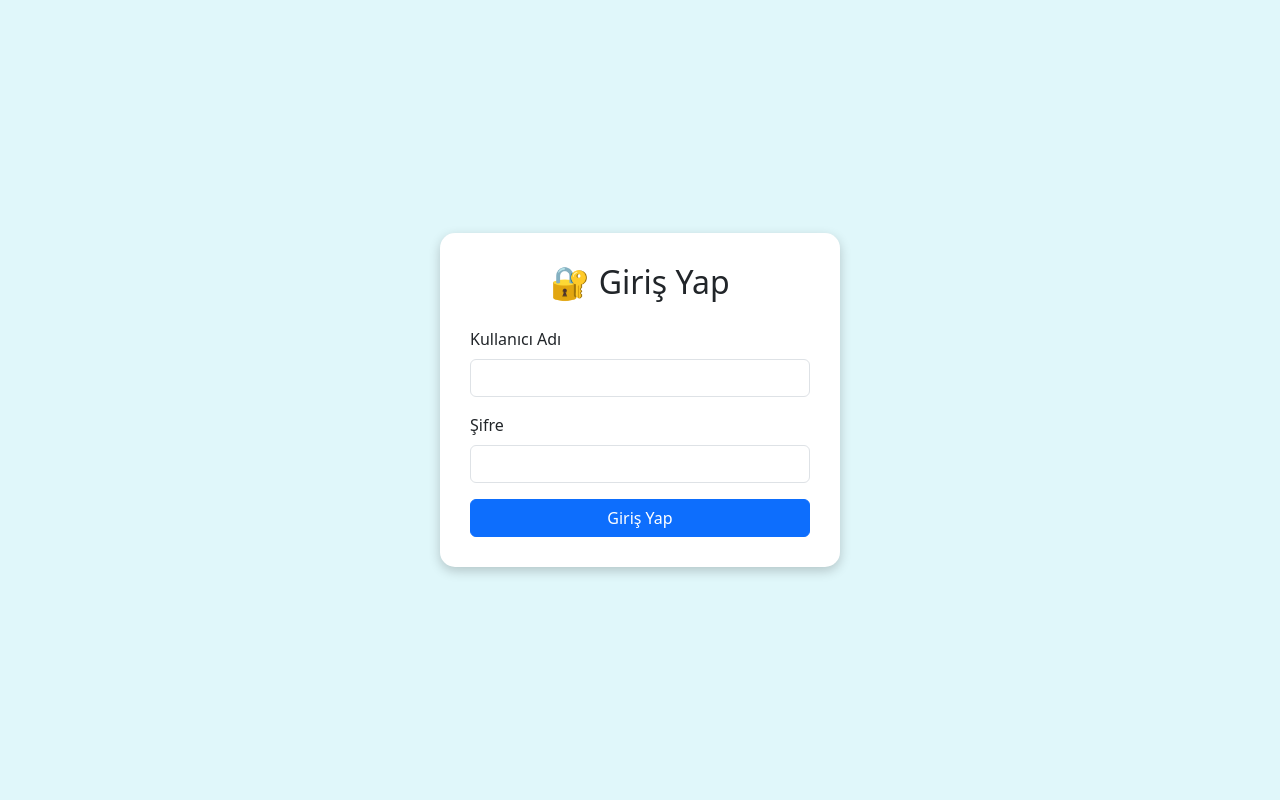
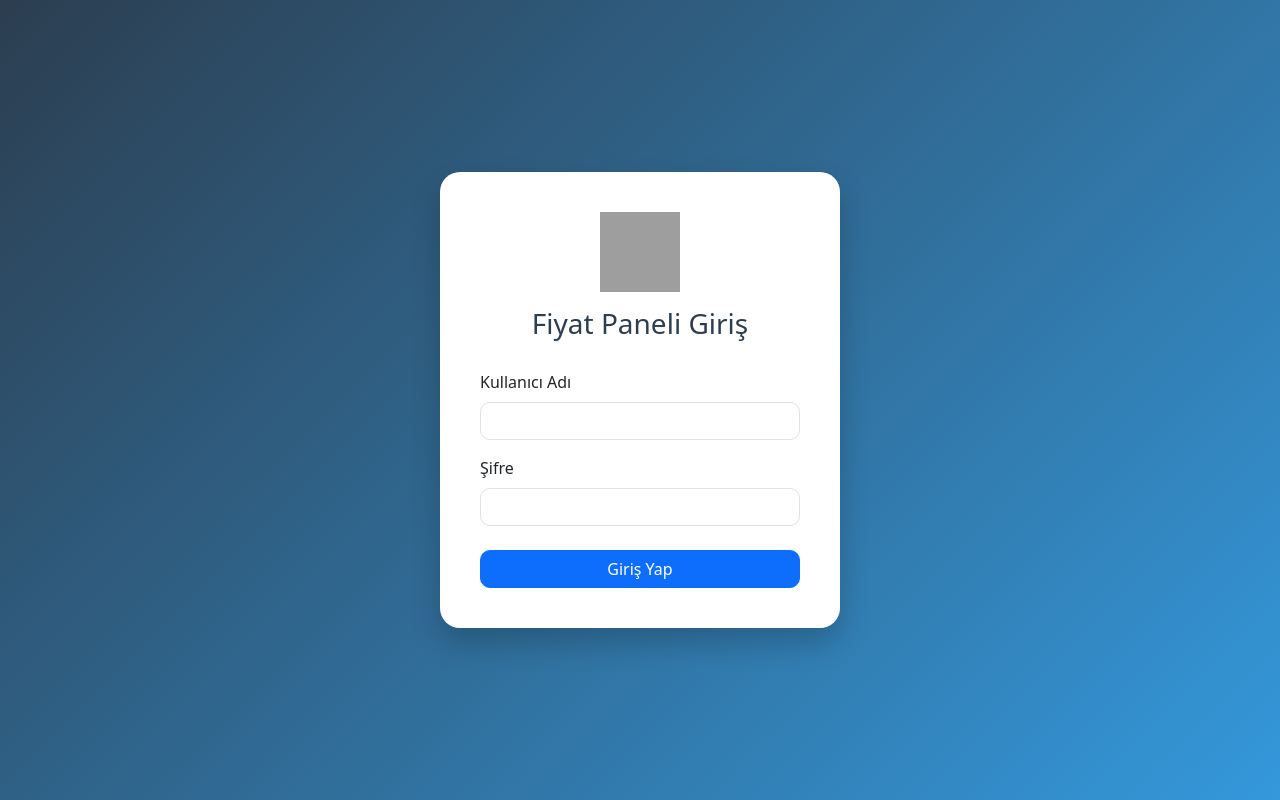
Before and after one commit to TeraH4wk/fiyat-paneli, a Flask app: page /login in a window 1280 px wide. Run offline with Flask 3, Linux system fonts and the light colour scheme; grey boxes are pictures that could not be loaded.

Commit message:
Login page güncellendi

```diff
--- a/templates/index.html
+++ b/templates/index.html
@@ -41,7 +41,7 @@
 
     <!-- Arama -->
 
-<<input type="text" id="arama" class="form-control mb-4" placeholder="Ürün adında ara...">
+<input type="text" id="arama" class="form-control mb-4" placeholder="Ürün adında ara...">
 
 <!-- Ürün Kartları -->
 <div class="row" id="urunKartlari">
--- a/templates/login.html
+++ b/templates/login.html
@@ -4,55 +4,78 @@
     <meta charset="UTF-8">
     <title>Giriş Yap</title>
     <meta name="viewport" content="width=device-width, initial-scale=1">
-
-    <!-- Bootstrap CDN -->
     <link href="https://cdn.jsdelivr.net/npm/bootstrap@5.3.0/dist/css/bootstrap.min.css" rel="stylesheet">
-
     <style>
         body {
-            background: #e0f7fa;
+            background: linear-gradient(135deg, #2c3e50, #3498db);
+            height: 100vh;
             display: flex;
             align-items: center;
             justify-content: center;
-            height: 100vh;
         }
-        .login-box {
+
+        .login-card {
             background: white;
-            padding: 30px;
-            border-radius: 15px;
-            box-shadow: 0 4px 12px rgba(0, 0, 0, 0.2);
+            border-radius: 20px;
+            padding: 40px;
+            box-shadow: 0 15px 30px rgba(0, 0, 0, 0.2);
             width: 100%;
             max-width: 400px;
+            text-align: center;
         }
-        .login-box h2 {
+
+        .login-card img {
+            width: 80px;
+            height: 80px;
+            margin-bottom: 15px;
+        }
+
+        .login-card h3 {
+            margin-bottom: 30px;
+            color: #2c3e50;
+        }
+
+        .btn-primary {
+            width: 100%;
+            border-radius: 10px;
+        }
+
+        .form-control {
+            border-radius: 10px;
+        }
+
+        .error-msg {
+            color: red;
             text-align: center;
-            margin-bottom: 25px;
+            margin-bottom: 20px;
+            font-weight: bold;
         }
     </style>
 </head>
 <body>
 
-<div class="login-box">
-    <h2>🔐 Giriş Yap</h2>
+<div class="login-card">
+    <!-- LOGO / İKON -->
+    <img src="https://cdn-icons-png.flaticon.com/512/2913/2913461.png" alt="Logo">
+
+    <h3>Fiyat Paneli Giriş</h3>
 
     {% if hata %}
-        <div class="alert alert-danger" role="alert">
-            {{ hata }}
-        </div>
+        <div class="error-msg">{{ hata }}</div>
     {% endif %}
 
-    <form method="post" action="/login">
-        <div class="mb-3">
+    <form method="POST" action="/login">
+        <div class="mb-3 text-start">
             <label for="kullanici" class="form-label">Kullanıcı Adı</label>
             <input type="text" class="form-control" id="kullanici" name="kullanici" required>
         </div>
-        <div class="mb-3">
+
+        <div class="mb-4 text-start">
             <label for="sifre" class="form-label">Şifre</label>
             <input type="password" class="form-control" id="sifre" name="sifre" required>
         </div>
-        <div class="d-grid">
-            <button type="submit" class="btn btn-primary">Giriş Yap</button>
-        </div>
+
+        <button type="submit" class="btn btn-primary">Giriş Yap</button>
     </form>
 </div>
 
```
